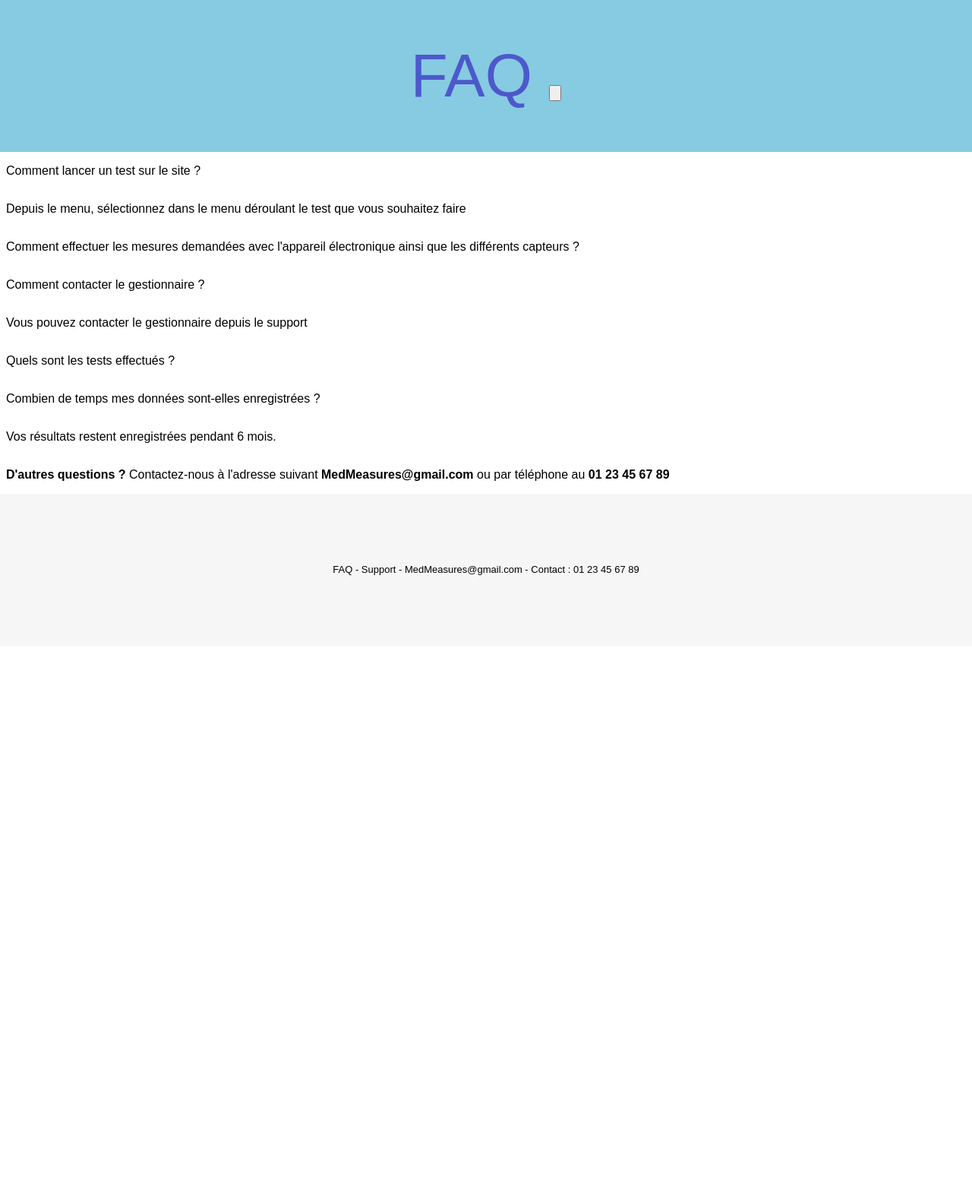
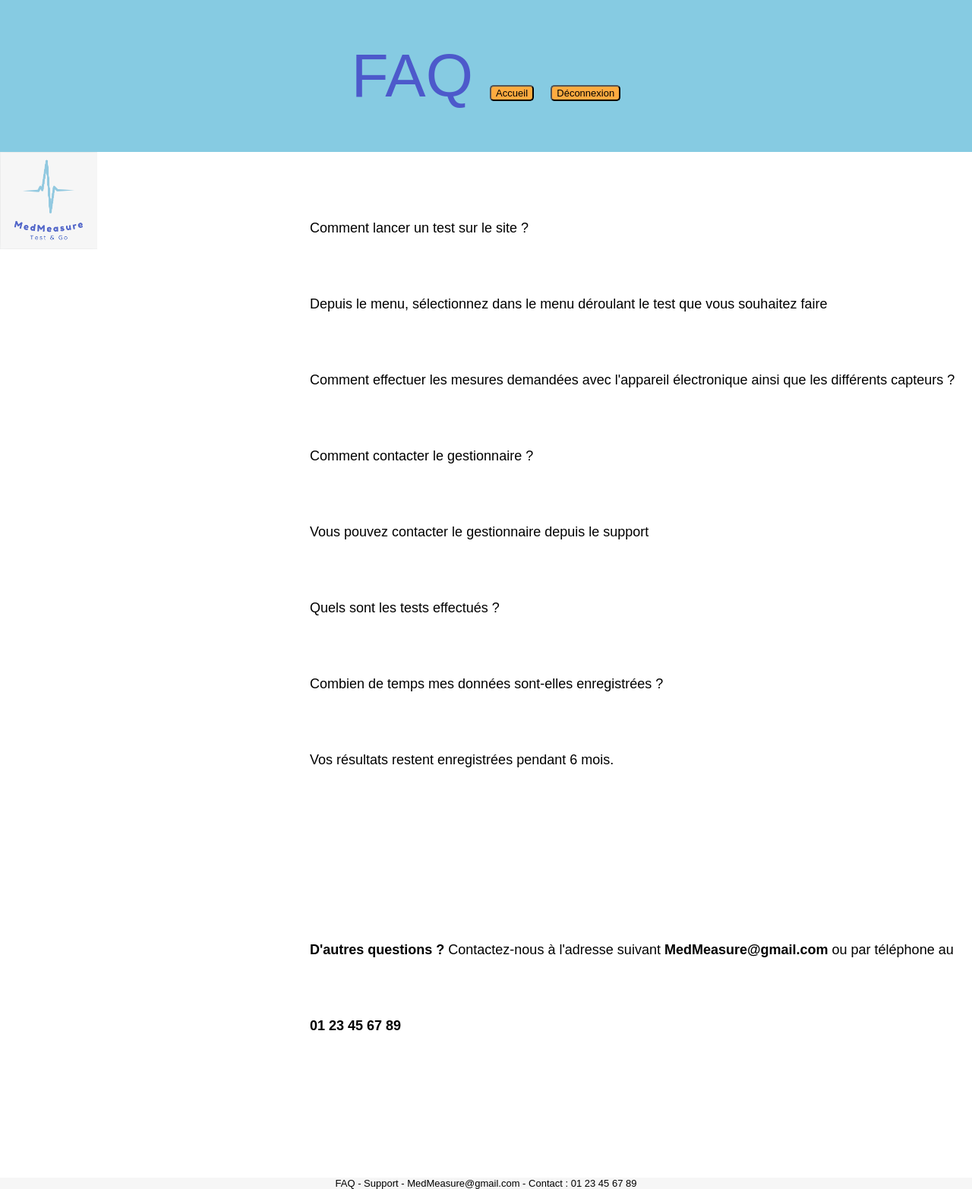
Before and after one commit to Wallnya/MedMeasure_SiteWeb, a PHP site: page /PageFAQ.html in a window 1280 px wide. Shown: the whole page at 76% size. Before the commit the page ends 757 px from the top, so only its background shows below. Run offline with PHP 8.4, Linux system fonts and the light colour scheme.

Commit message:
Add files via upload

```diff
--- a/DesignFAQ.css
+++ b/DesignFAQ.css
@@ -10,24 +10,58 @@ header
 	text-align: center;
 	font-family: Arial;
 }
-div
+
+.questions
 {
 	font-family: Arial;
-	line-height: 50px;
+	line-height: 100px;
 	text-align: left;
-	vertical-align: middle;
+	margin-left: 400px;
+	margin-top: 50px;
+
+	font-size : large;
+	font-family: Arial;
 }
 
+.contact
+{
+	font-family: Arial;
+	line-height: 100px;
+	text-align: left;
+
+	margin-left: 400px;
+	margin-top: 150px;
+	margin-bottom: 150px;
+
+	font-size : large;
+	font-family: Arial;
+}
 footer
 {
 	background-color: #f6f6f6;
-	line-height : 200px;
+
 	font-size : small;
 	font-family: Arial;
+
 	margin-right: -8px;
 	margin-left: -8px;
-	margin-bottom: -50px;
+	margin-bottom: -8px;
+
 	text-align: center;
-	font-family: Arial;
+	background-height: 200px;
 
 }
+.btnacc, .btndeco
+
+{
+	font-size : small;
+	font-family: Arial;
+	background-color: #ffab40;
+	border-radius: 5px;
+}
+#logo img
+{
+	width:10%;
+	height: 10%;
+	float:left;
+}
--- a/PageFAQ.html
+++ b/PageFAQ.html
@@ -7,11 +7,19 @@
     </head>
 
     <body>
-    <header>
-    	FAQ
-    	<a href="lien"><input type="button"></a>
-    </header>
-    	<div>
+
+        <header>
+    	   FAQ
+
+    	   <a href="lien"><input type="button" value="Accueil" class="btnacc"></a>
+           <a href="lien"><input type="button" value="Déconnexion" class="btndeco"></a>
+
+           <div id="logo"><img src="MedMeasure Logo(1).png"></div>
+
+        </header>
+
+
+    	<div class="questions">
     	Comment lancer un test sur le site ?
     	<br/>
     	Depuis le menu, sélectionnez dans le menu déroulant le test que vous souhaitez faire
@@ -23,16 +31,23 @@
     	Vous pouvez contacter le gestionnaire depuis le support
     	<br/>
     	Quels sont les tests effectués ?
-
     	<br/>
     	Combien de temps mes données sont-elles enregistrées ?
     	<br/>
     	Vos résultats restent enregistrées pendant 6 mois.
-    	<br/>
-    	<strong>D'autres questions ?</strong> Contactez-nous à l'adresse suivant <strong>MedMeasures@gmail.com</strong> ou par téléphone au <strong>01 23 45 67 89</strong>
+        </div>
+
+        <div class="contact">
+    	<strong>D'autres questions ?</strong> Contactez-nous à l'adresse suivant <strong>MedMeasure@gmail.com</strong> ou par téléphone au <strong>01 23 45 67 89</strong>
     	</div>
-    <footer>
-    	FAQ - Support - MedMeasures@gmail.com - Contact : 01 23 45 67 89
-    </footer>
+
+
+        <footer>
+
+            FAQ - Support - MedMeasure@gmail.com - Contact : 01 23 45 67 89
+
+        </footer>
+
     </body>
+
 </html>
```
Also changed, not shown: MedMeasure Logo(1).png (added).
